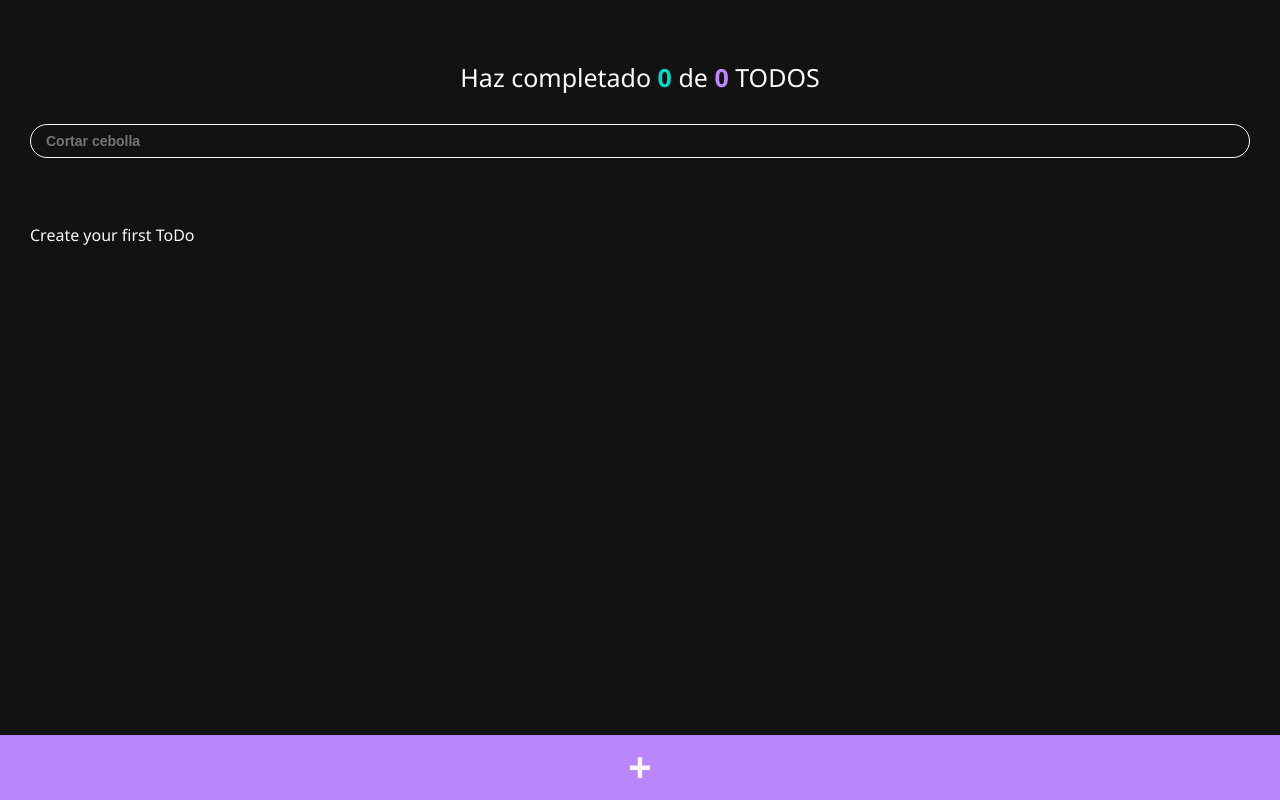
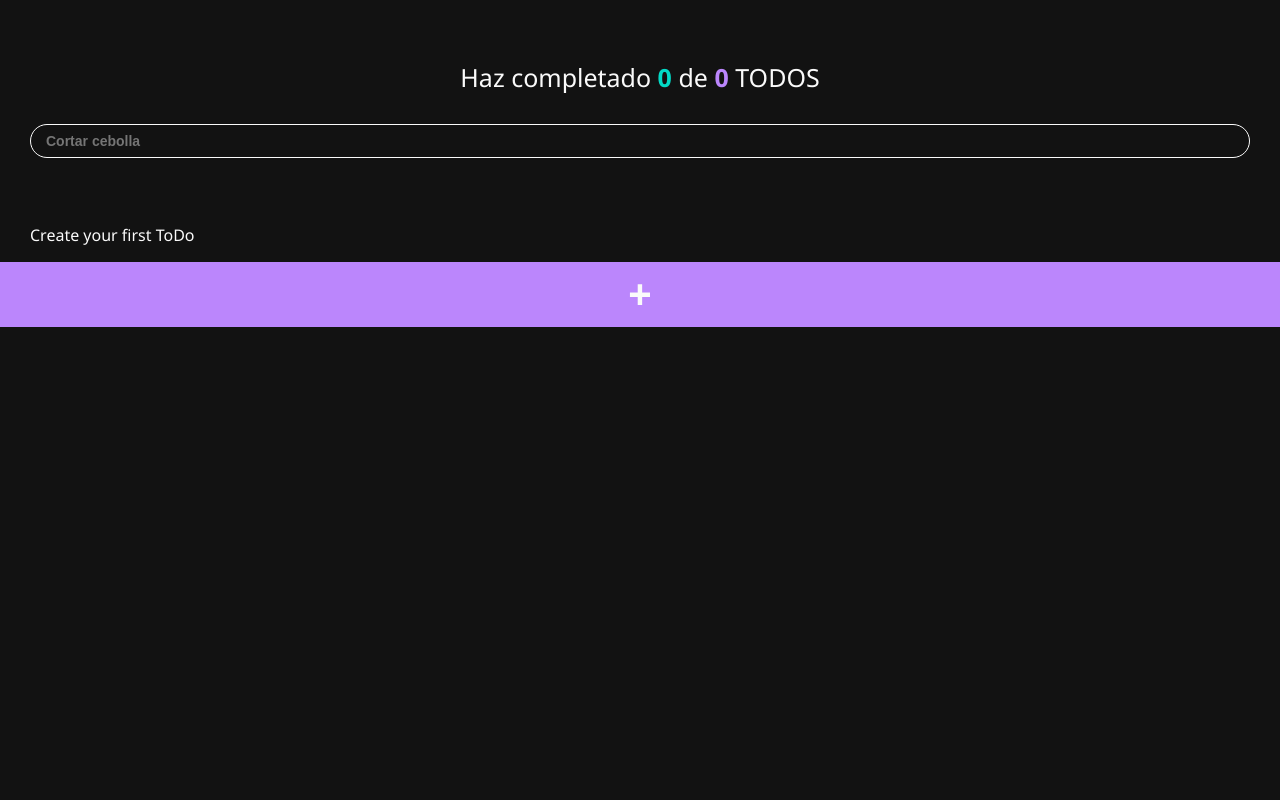
Before and after one commit to DavidGD616/todo-app, a React (Create React App) app: page / in a window 1280 px wide. Built offline with nearby package versions, Linux system fonts and the light colour scheme.

Commit message:
Bugs fixed

```diff
--- a/src/styles/TodoButton.scss
+++ b/src/styles/TodoButton.scss
@@ -4,13 +4,13 @@
     // border: 1px solid red;
     cursor: pointer;
     height: 65px;
-    width: 100vw;
+    width: 100%;
     background: $plusButton;
     color: $White;
     border: none;
     font-size: 40px;
     font-weight: 900;
-    position: fixed;
+    position: sticky;
     bottom: 0;
     &:hover {
         background: #976dcb;
```
